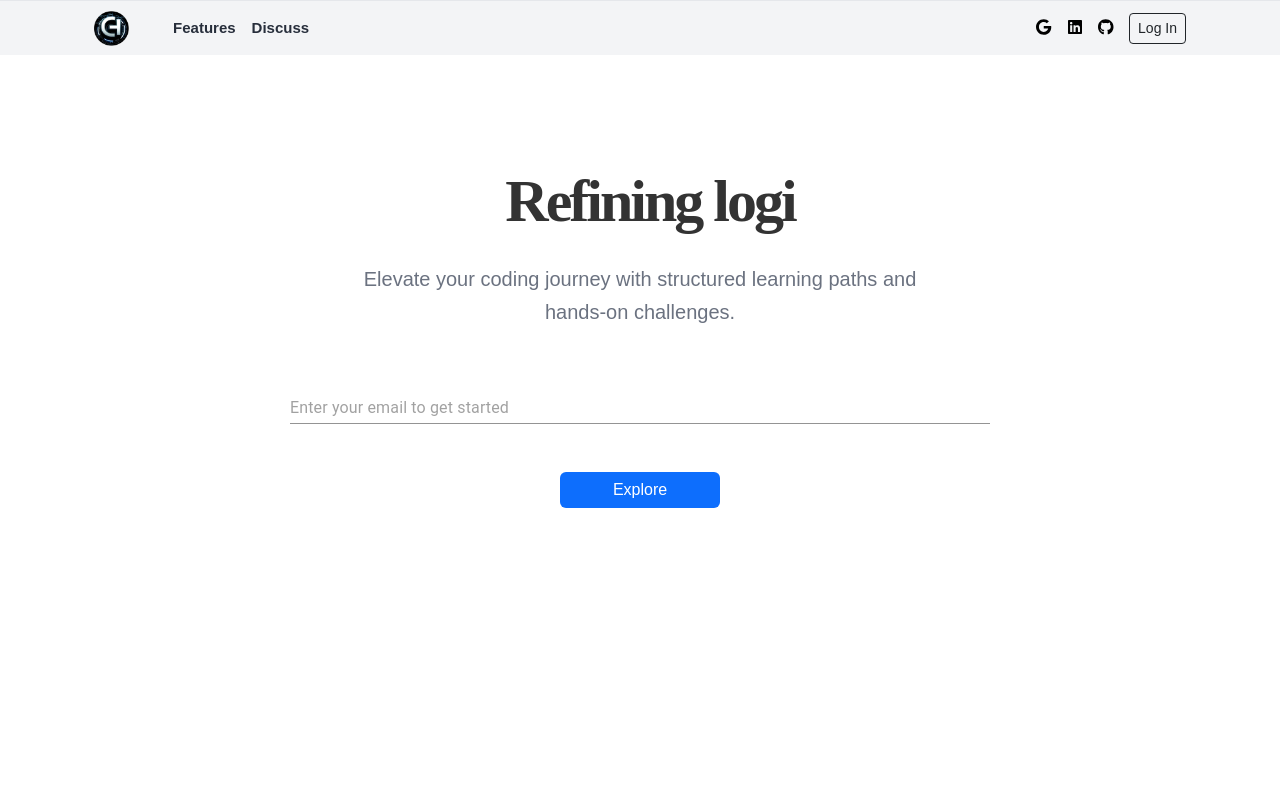
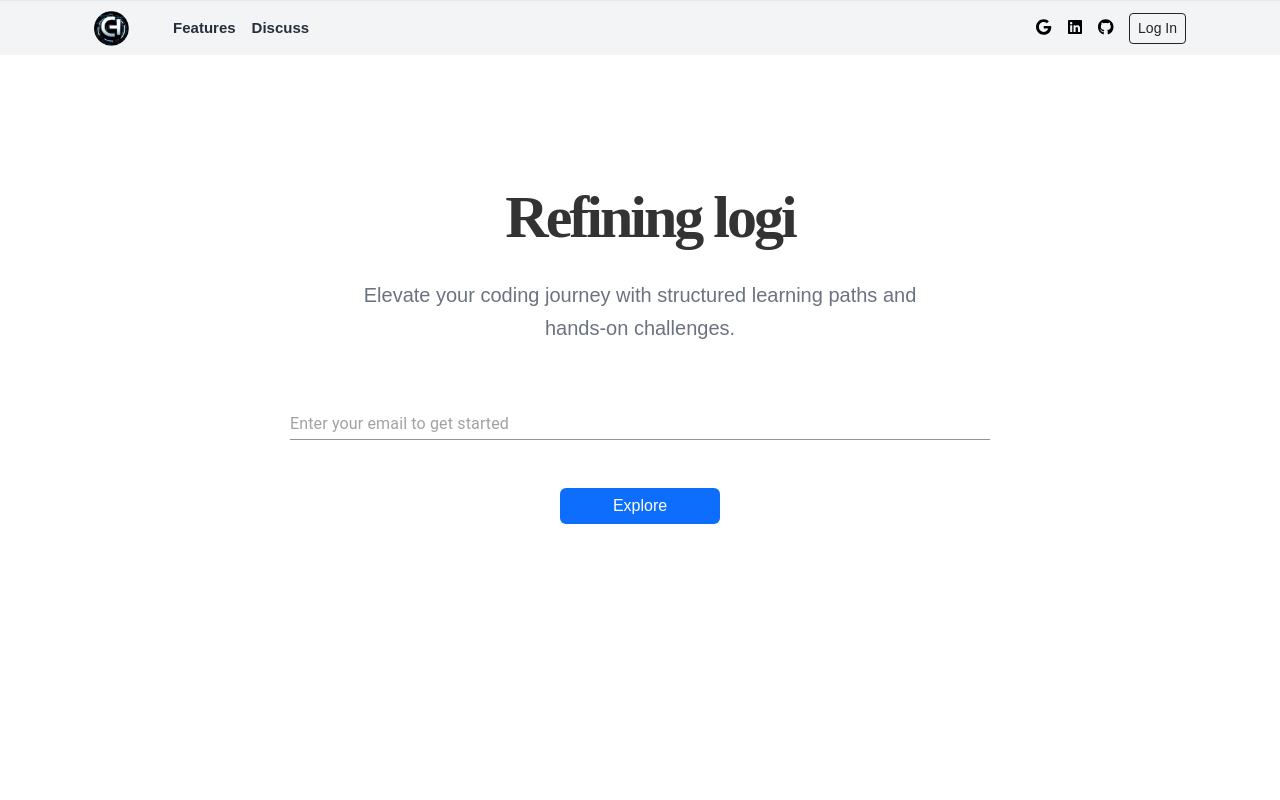
Before and after one commit to kmvipin/CodeHere-client, a React (Create React App) app: page / in a window 1280 px wide. Shown: the top 800 px of the page. Built offline with nearby package versions, Linux system fonts and the light colour scheme; no server answers; a web font is replaced by a local one.

Commit message:
set header padding

```diff
--- a/src/Header/Header.js
+++ b/src/Header/Header.js
@@ -48,7 +48,7 @@ const Header = (props) => {
   return (
     <div className="flex flex-col min-h-screen">
       <main className="flex-1">
-        <section className="w-full pt-24 md:py-24">
+        <section className="w-full pt-28">
           <div className="container flex flex-col items-center justify-center gap-4 px-4 text-center md:gap-10 md:px-6">
             <div className="space-y-3">
               <div className="flex justify-center">
```
